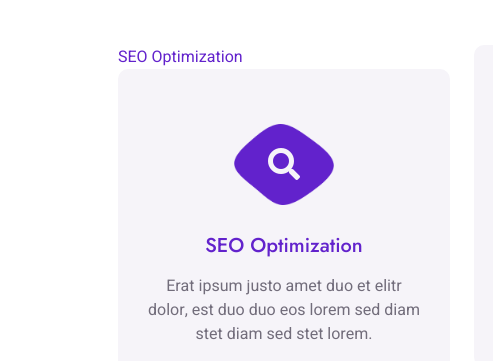
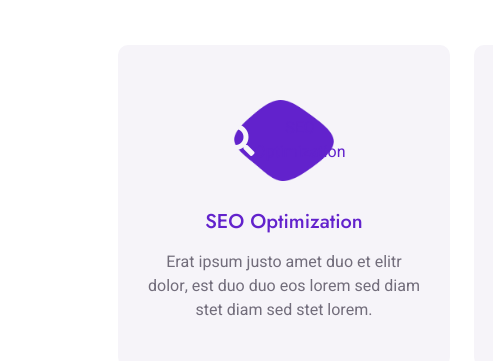
Before and after one commit to krishnasanjay751-creator/sanjay-j-krishna13, a plain HTML site: page service.html in a window 1280 px wide. Shown: the part 780-1141 px from the top of the page, 0-493 px from the left. Drawn offline with nearby package versions, Linux system fonts and the light colour scheme.

Commit message:
Update service.html

```diff
--- a/service.html
+++ b/service.html
@@ -102,10 +102,10 @@
                     <h1 class="text-center mb-5">What Solutions We Provide</h1>
                 </div>
                 <div class="row g-4">
-                    <div class="col-lg-4 col-md-6 wow fadeInUp" data-wow-delay="0.1s"><a href="seo%20company%20in%20chennai.html">SEO Optimization</a>
+                    <div class="col-lg-4 col-md-6 wow fadeInUp" data-wow-delay="0.1s">
                         <div class="service-item d-flex flex-column text-center rounded">
                             <div class="service-icon flex-shrink-0">
-                                <i class="fa fa-search fa-2x"></i>
+                                <i class="fa fa-search fa-2x"></i><a href="seo%20company%20in%20chennai.html">SEO Optimization</a>
                             </div>
                             <h5 class="mb-3"><a href="seo%20company%20in%20chennai.html">SEO Optimization</a>
 </h5>
```
